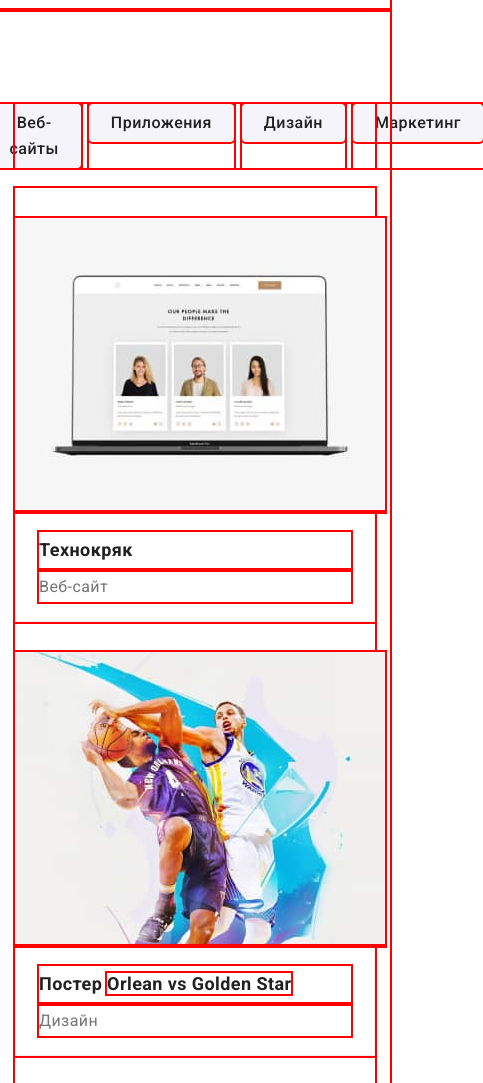
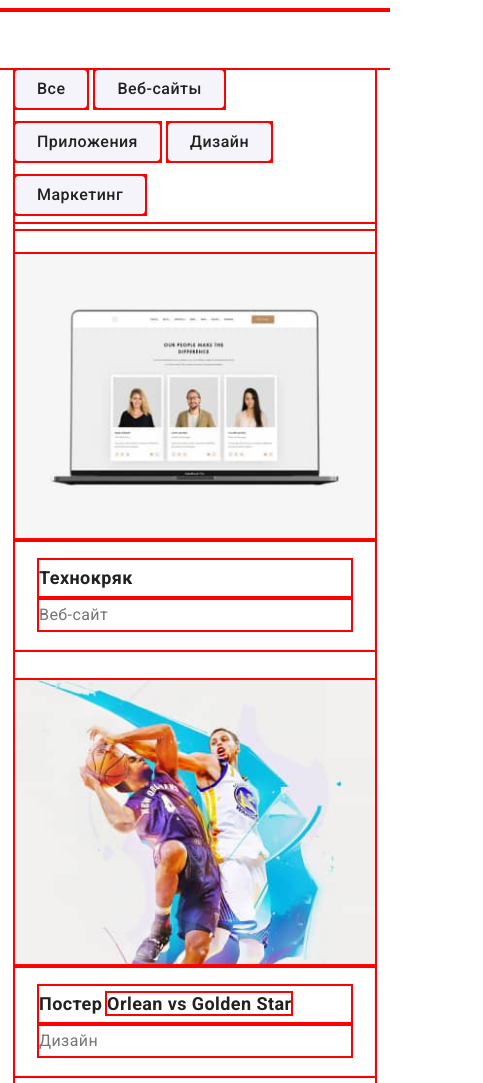
Before and after one commit to patsyuck/goit-markup-hw-08, a plain HTML site: page portfolio.html in a window 390 px wide. Shown: the part 69-1152 px from the top of the page, 483 px wide, since content can reach past the window. Drawn offline with nearby package versions, Linux system fonts and the light colour scheme.

Commit message:
Дороблена сторінка Портфоліо

```diff
--- a/portfolio.html
+++ b/portfolio.html
@@ -87,7 +87,7 @@
                     <li class="desc-portfolio">
                         <a class="link-portfolio" href="">
                             <div class="box">
-                                <img src="./images/tech.jpg" width="370" height="294" alt="Веб-сайт Технокряка" />
+                                <img src="./images/tech.jpg" class="img-portfolio" alt="Веб-сайт Технокряка" />
                                 <p class="overlay">Технокряк это современная площадка распространения коронавируса.
                                     Компании используют эту платформу для цифрового шпионажа и
                                     атак на защищённые сервера конкурентов.</p>
@@ -101,7 +101,7 @@
                     <li class="desc-portfolio">
                         <a class="link-portfolio" href="">
                             <div class="box">
-                                <img src="./images/basket.jpg" width="370" height="294" alt="Дизайн постера" />
+                                <img src="./images/basket.jpg" class="img-portfolio" alt="Дизайн постера" />
                                 <p class="overlay">Технокряк это современная площадка распространения коронавируса.
                                     Компании используют эту платформу для цифрового шпионажа и
                                     атак на защищённые сервера конкурентов.</p>
@@ -115,7 +115,7 @@
                     <li class="desc-portfolio">
                         <a class="link-portfolio" href="">
                             <div class="box">
-                                <img src="./images/restaurant.jpg" width="370" height="294" alt="Приложение ресторана" />
+                                <img src="./images/restaurant.jpg" class="img-portfolio" alt="Приложение ресторана" />
                                 <p class="overlay">Технокряк это современная площадка распространения коронавируса.
                                     Компании используют эту платформу для цифрового шпионажа и
                                     атак на защищённые сервера конкурентов.</p>
@@ -129,7 +129,7 @@
                     <li class="desc-portfolio">
                         <a class="link-portfolio" href="">
                             <div class="box">
-                                <img src="./images/prime.jpg" width="370" height="294" alt="Маркетинговый проект" />
+                                <img src="./images/prime.jpg" class="img-portfolio" alt="Маркетинговый проект" />
                                 <p class="overlay">Технокряк это современная площадка распространения коронавируса.
                                     Компании используют эту платформу для цифрового шпионажа и
                                     атак на защищённые сервера конкурентов.</p>
@@ -144,7 +144,7 @@
                     <li class="desc-portfolio">
                         <a class="link-portfolio" href="">
                             <div class="box">
-                                <img src="./images/boxes.jpg" width="370" height="294" alt="Приложение проекта" />
+                                <img src="./images/boxes.jpg" class="img-portfolio" alt="Приложение проекта" />
                                 <p class="overlay">Технокряк это современная площадка распространения коронавируса.
                                     Компании используют эту платформу для цифрового шпионажа и
                                     атак на защищённые сервера конкурентов.</p>
@@ -158,7 +158,7 @@
                     <li class="desc-portfolio">
                         <a class="link-portfolio" href="">
                             <div class="box">
-                                <img src="./images/inspiration.jpg" width="370" height="294" alt="Веб-сайт Inspiration" />
+                                <img src="./images/inspiration.jpg" class="img-portfolio" alt="Веб-сайт Inspiration" />
                                 <p class="overlay">Технокряк это современная площадка распространения коронавируса.
                                     Компании используют эту платформу для цифрового шпионажа и
                                     атак на защищённые сервера конкурентов.</p>
@@ -172,7 +172,7 @@
                     <li class="desc-portfolio">
                         <a class="link-portfolio" href="">
                             <div class="box">
-                                <img src="./images/publishing.jpg" width="370" height="294" alt="Дизайн издания" />
+                                <img src="./images/publishing.jpg" class="img-portfolio" alt="Дизайн издания" />
                                 <p class="overlay">Технокряк это современная площадка распространения коронавируса.
                                     Компании используют эту платформу для цифрового шпионажа и
                                     атак на защищённые сервера конкурентов.</p>
@@ -186,7 +186,7 @@
                     <li class="desc-portfolio">
                         <a class="link-portfolio" href="">
                             <div class="box">
-                                <img src="./images/lab.jpg" width="370" height="294" alt="Маркетинговый проект" />
+                                <img src="./images/lab.jpg" class="img-portfolio" alt="Маркетинговый проект" />
                                 <p class="overlay">Технокряк это современная площадка распространения коронавируса.
                                     Компании используют эту платформу для цифрового шпионажа и
                                     атак на защищённые сервера конкурентов.</p>
@@ -200,7 +200,7 @@
                     <li class="desc-portfolio">
                         <a class="link-portfolio" href="">
                             <div class="box">
-                                <img src="./images/business.jpg" width="370" height="294" alt="Бизнесовое приложение" />
+                                <img src="./images/business.jpg" class="img-portfolio" alt="Бизнесовое приложение" />
                                 <p class="overlay">Технокряк это современная площадка распространения коронавируса.
                                     Компании используют эту платформу для цифрового шпионажа и
                                     атак на защищённые сервера конкурентов.</p>
--- a/sass/base/_common.scss
+++ b/sass/base/_common.scss
@@ -3,7 +3,7 @@
     padding: 0px;
 }
 
-/* for testing only*/
+/* for testing only */
 *, ::after, ::before {
     outline: 2px solid red;
 }
@@ -70,11 +70,6 @@ ul {
     }
 }
 
-.block-portfolio {
-    padding-top: 94px;
-    padding-bottom: 94px;
-}
-
 .icons-web {
     display:flex;
     justify-content: center;
--- a/sass/components/_portfolio-cards.scss
+++ b/sass/components/_portfolio-cards.scss
@@ -1,3 +1,13 @@
+.block-portfolio {
+    padding-top: 60px;
+    padding-bottom: 60px;
+
+    @include breakpoint(desktop) {
+        padding-top: 94px;
+        padding-bottom: 94px;
+    }
+}
+
 .desc {
     display: flex;
     flex-wrap: wrap;
@@ -9,9 +19,11 @@
 }
 
 .desc-portfolio {
-    /*width: 370px;*/
     margin-top: 30px;
-    width: 100%;
+
+    @include breakpoint(mobile) {
+        height: 404px;
+    }
 
     @include breakpoint(tablet) {
         margin-left: 30px;
@@ -20,6 +32,23 @@
 
     @include breakpoint(desktop) {
         flex-basis: calc(100% / 3 - 30px);
+    }
+}
+
+.desc-portfolio, .img-portfolio {
+    width: 100%;
+    height: 100%;
+
+    @include breakpoint(mobile) {
+        width: 450px;
+    }
+
+    @include breakpoint(tablet) {
+        width: 354px;
+    }
+
+    @include breakpoint(desktop) {
+        width: 370px;
     }
 }
 
@@ -40,8 +69,8 @@
 
 .box {
     position: relative;
-    width: 370px;
-    height: 294px;
+    /*width: 370px;
+    height: 294px;*/
     overflow: hidden;
 }
 
@@ -73,10 +102,10 @@
 }
 
 .header-project {
+    font-size: 18px;
+    line-height: 36px;
     font-weight: 700;
-    font-size: 18px;
     color: $color-header;
-    line-height: 36px;
     margin-bottom: 4px;
 }
 
--- a/sass/components/_portfolio-links.scss
+++ b/sass/components/_portfolio-links.scss
@@ -1,9 +1,28 @@
 .block-button {
-    margin-bottom: 50px;
+    margin-bottom: 25px;
     display: flex;
     justify-content: center;
+
+    @include breakpoint(non-tablet) {
+        flex-wrap: wrap;
+        justify-content: flex-start;
+    }
+
+    @include breakpoint(tablet) {
+        margin-bottom: 30px;
+    }
+
+    @include breakpoint(desktop) {
+        margin-bottom: 50px;
+    }
 }
 
 .btn:not(:last-child) {
     margin-right: 8px;
 }
+
+.btn {
+    @include breakpoint(non-tablet) {
+        margin-bottom: 15px;
+    }
+}
```
Also changed, not shown: css/main.css, css/main.min.css, css/portfolio.css, css/portfolio.min.css, 4 other files.
